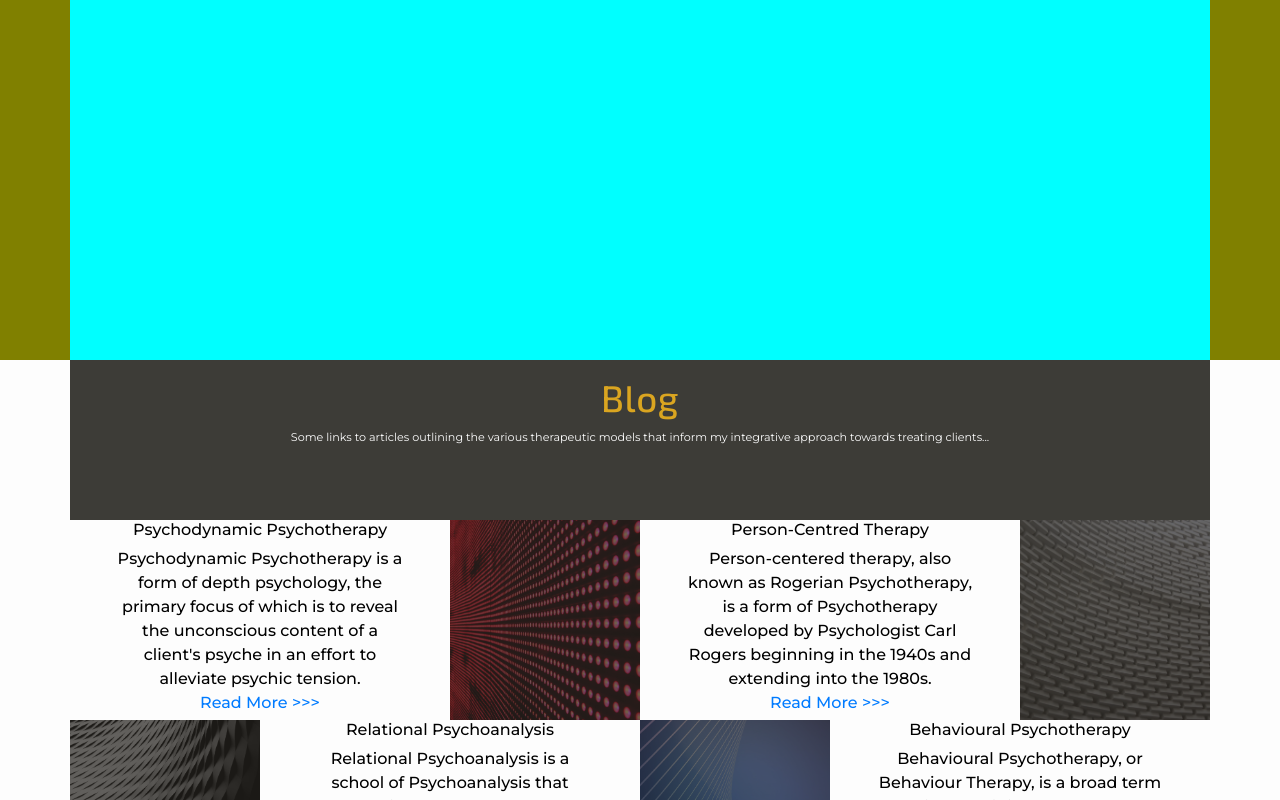
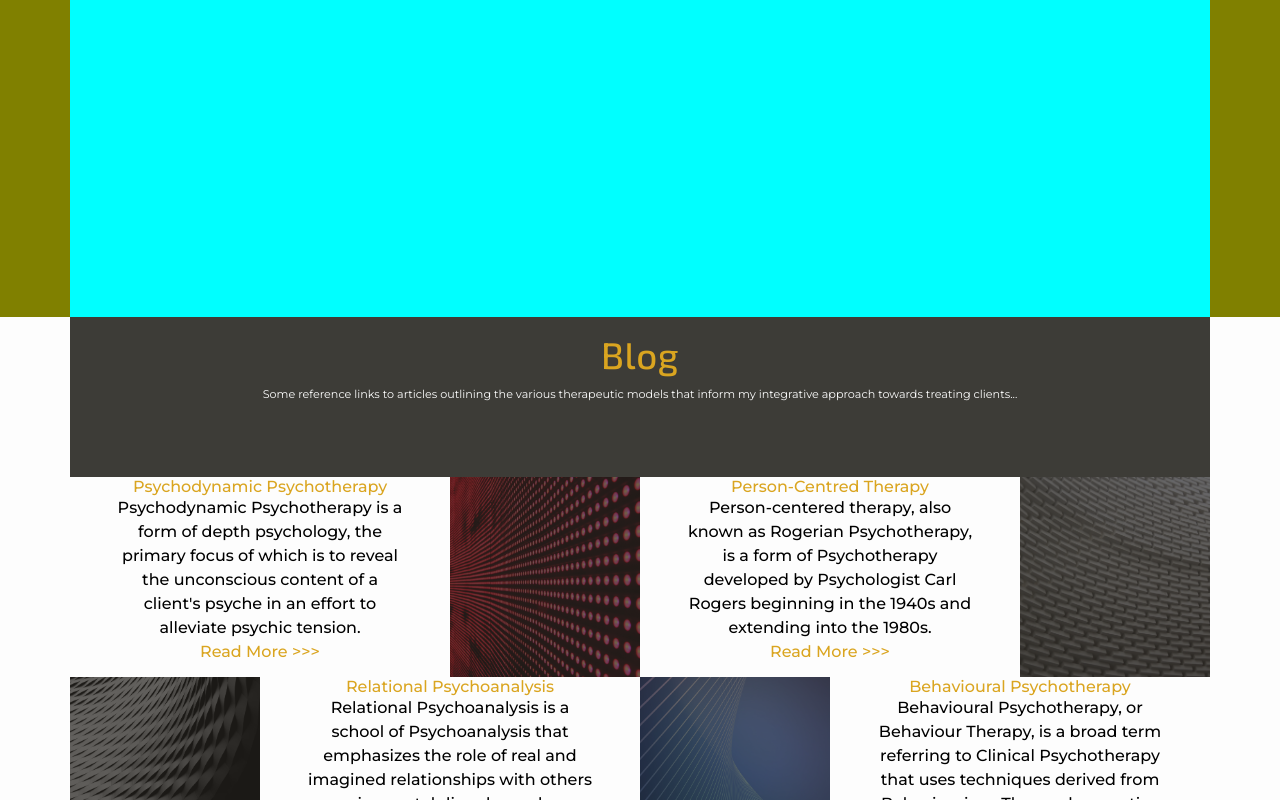
Before and after one commit to loosenthedark/UCFD-milestone-project, a plain HTML site: page index.html in a window 1280 px wide. Shown: the part 2000-2800 px from the top of the page. Drawn offline with nearby package versions, Linux system fonts and the light colour scheme; a script that the page names is missing.

Commit message:
Applied and styled links to Blog section and tidied up margins in About section

```diff
--- a/assets/css/style.css
+++ b/assets/css/style.css
@@ -306,6 +306,8 @@ a.nav-link {
 }
 
 .about-text {
+    padding-left: 8px;
+    padding-right: 8px;
     color: #000;
     line-height: 1.35;
 }
@@ -442,6 +444,18 @@ a.nav-link {
     height: 25vh;
 }
 
+.blogrow a {
+    color: goldenrod;
+}
+
+.blogrow a:hover {
+    text-decoration: none;
+}
+
+.blogrow h4 {
+    margin-bottom: 0;
+}
+
 .blog-opaque-overlay-one {
     position: absolute;
     top: 0;
--- a/index.html
+++ b/index.html
@@ -257,13 +257,13 @@
             <section class="blog" id="blog">
                 <div class="blog-heading">
                     <h2>Blog</h2>
-                    <p>Some links to articles outlining the various therapeutic models that inform my integrative approach towards treating clients...</p>
+                    <p>Some reference links to articles outlining the various therapeutic models that inform my integrative approach towards treating clients...</p>
                 </div>
                 <div class="row">
                     <div class="col-6 col-sm-3 col-md-4 order-sm-1 blogbox" id="blogboxOne">
                         <div class="row blogrow justify-content-center align-items-center">
                             <div class="col-10">
-                                <h4>Psychodynamic Psychotherapy</h4>
+                                <a href="https://en.wikipedia.org/wiki/Psychodynamic_psychotherapy" target="_blank"><h4>Psychodynamic Psychotherapy</h4></a>
                                 <p class="d-none d-sm-block">Psychodynamic Psychotherapy is a form of depth psychology, the primary focus of which is to reveal the unconscious content of a client's psyche in an effort to alleviate psychic tension.<br><a href="" class="read_more">Read More >>></a></p>
                             </div>
                         </div>
@@ -283,7 +283,7 @@
                     <div class="col-6 col-sm-3 col-md-4 order-sm-3 blogbox" id="blogboxFour">
                         <div class="row blogrow justify-content-center align-items-center">
                             <div class="col-10">
-                                <h4>Person-Centred Therapy</h4>
+                                <a href="https://en.wikipedia.org/wiki/Person-centered_therapy" target="_blank"><h4>Person-Centred Therapy</h4></a>
                                 <p class="d-none d-sm-block">Person-centered therapy, also known as Rogerian Psychotherapy, is a form of Psychotherapy developed by Psychologist Carl Rogers beginning in the 1940s and extending into the 1980s.<br><a href="" class="read_more">Read More >>></a></p>
                             </div>
                         </div>
@@ -293,7 +293,7 @@
                     <div class="col-6 col-sm-3 col-md-4 order-sm-2 blogbox" id="blogboxFive">
                         <div class="row blogrow justify-content-center align-items-center">
                             <div class="col-10">
-                                <h4>Relational Psychoanalysis</h4>
+                                <a href="https://en.wikipedia.org/wiki/Relational_psychoanalysis" target="_blank"><h4>Relational Psychoanalysis</h4></a>
                                 <p class="d-none d-sm-block">Relational Psychoanalysis is a school of Psychoanalysis that emphasizes the role of real and imagined relationships with others in mental disorder and Psychotherapy.<br><a href="" class="read_more">Read More >>></a></p>
                             </div>
                         </div>
@@ -313,7 +313,7 @@
                     <div class="col-6 col-sm-3 col-md-4 order-sm-3 blogbox" id="blogboxEight">
                         <div class="row blogrow justify-content-center align-items-center">
                             <div class="col-10">
-                                <h4>Behavioural Psychotherapy</h4>
+                                <a href="https://en.wikipedia.org/wiki/Behaviour_therapy" target="_blank"><h4>Behavioural Psychotherapy</h4></a>
                                 <p class="d-none d-sm-block">Behavioural Psychotherapy, or Behaviour Therapy, is a broad term referring to Clinical Psychotherapy that uses techniques derived from Behaviourism. Those who practice Behavior Therapy tend to look at specific, learned
                                     behaviours and how the environment influences those behaviours.<br><a href="" class="read_more">Read More >>></a></p>
                             </div>
```
Also changed, not shown: .c9/metadata/environment/assets/css/style.css, .c9/metadata/environment/index.html, 1 other file.
